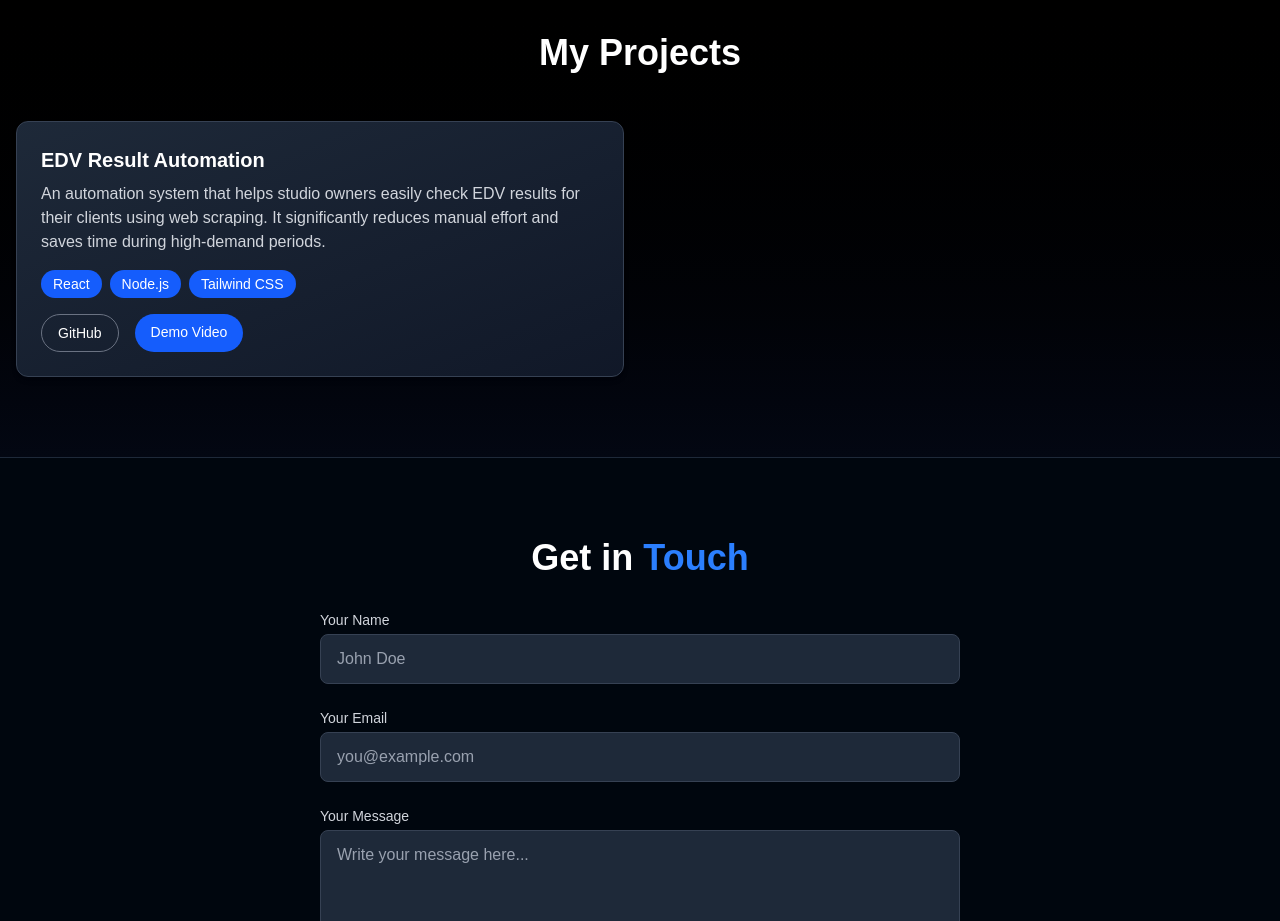
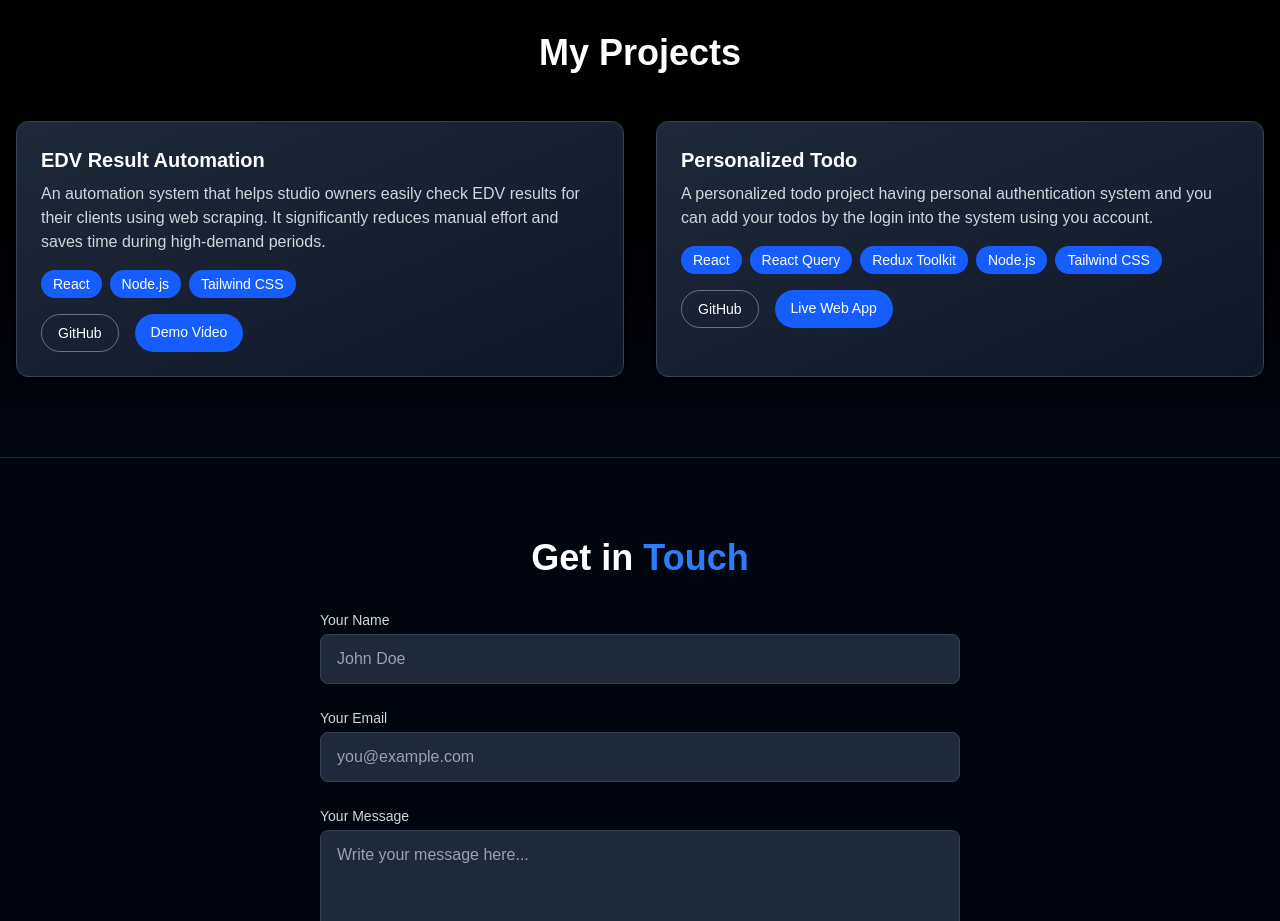
Before and after one commit to meshcode21/personal-portfolio-nextjs, a Next.js app: page / in a window 1280 px wide. Shown: the part 1880-2801 px from the top of the page. Built offline with nearby package versions, Linux system fonts and the light colour scheme.

Commit message:
new project added -> Todo Project

```diff
--- a/src/components/Projects.tsx
+++ b/src/components/Projects.tsx
@@ -7,7 +7,18 @@ export default function Projects() {
       github: "https://github.com/meshcode21/MESH-Automation-2.0-frontend",
       demo:
         "https://www.linkedin.com/posts/mahesh-udas-a691b32b3_webscraping-reactjs-nodejs-activity-7309213653956726784-YNh-",
+        demo_text: "Demo Video",
       tech: ["React", "Node.js", "Tailwind CSS"],
+    },
+    {
+      name: "Personalized Todo",
+      description:
+        "A personalized todo project having personal authentication system and you can add your todos by the login into the system using you account.",
+      github: "https://github.com/meshcode21/Todo",
+      demo:
+        "https://todo-nine-lemon.vercel.app/",
+        demo_text: "Live Web App",
+      tech: ["React","React Query","Redux Toolkit", "Node.js", "Tailwind CSS"],
     },
   ];
 
@@ -58,7 +69,7 @@ export default function Projects() {
                   rel="noopener noreferrer"
                   className="px-4 py-2 rounded-full bg-blue-600 hover:bg-blue-700 text-white text-sm transition"
                 >
-                  Demo Video
+                  {project.demo_text}
                 </a>
               </div>
             </div>
```
Also changed, not shown: 1 other file (tests, documents, lock files or other folders).
